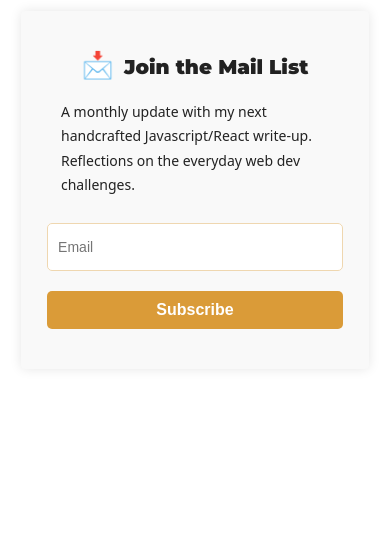
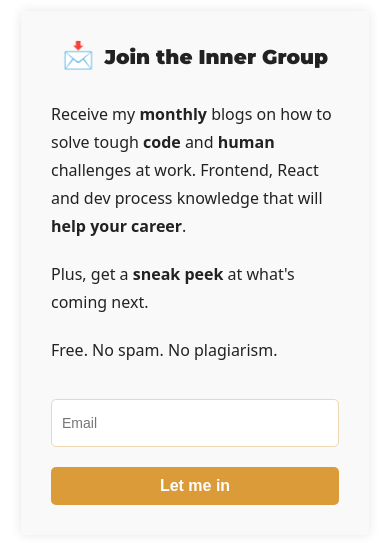
Before and after one commit to moubi/blog, a Gatsby site: page /subscribe in a window 390 px wide. Shown: the part 59-602 px from the top of the page. Built offline with nearby package versions, Linux system fonts and the light colour scheme; Gatsby itself is replaced by a stand-in of ours; some packages are replaced by stand-ins of ours.

Commit message:
Update newsletter texts.

```diff
--- a/gatsby-config.js
+++ b/gatsby-config.js
@@ -4,7 +4,7 @@ module.exports = {
     title: `webup.org/blog`,
     author: {
       name: `Miroslav Nikolov`,
-      summary: `My two cents on Javascript, React and Open source.`,
+      summary: `My two cents on Frontend, React and Programming.`,
     },
     description: `A blog about React, front-end, open source. Personal perspective, thoughts and solutions of common challenges as a web developer`,
     siteUrl: `https://webup.org`,
--- a/src/components/newsletter-link.js
+++ b/src/components/newsletter-link.js
@@ -13,8 +13,8 @@ export default function NewsletterLink({ isInBlogPost }) {
         marginBottom: isInBlogPost ? rhythm(1.7) : 0,
       }}
     >
-      <Link to="/subscribe">Subscribe</Link> for my monthly updates delivered to
-      your email.
+      <Link to="/subscribe">Get my solutions</Link> on tech challenges to help
+      you level up.
     </p>
   )
 }
--- a/src/components/newsletter-link.module.css
+++ b/src/components/newsletter-link.module.css
@@ -1,12 +1,13 @@
 .NewsletterLink {
   font-size: 16px;
   line-height: 20px;
+  font-weight: 600;
 }
 
 .NewsletterLink:before {
   content: "📩";
   margin-right: 10px;
-  font-size: 26px;
+  font-size: 30px;
   vertical-align: middle;
 }
 
--- a/src/components/newsletter.js
+++ b/src/components/newsletter.js
@@ -48,18 +48,32 @@ export default function Newsletter() {
       ) : (
         <>
           <div>
+            {/* <p>
+              I am sorry for interrupting your read. Hope you find the current
+              writing useful.
+            </p>
+            <p>
+              This is a one time reminder to sync for more future blogs. You can
+              always find the form at the bottom of each post.
+            </p> */}
             <h2
               className={styles.heading}
               style={{
                 fontFamily: "var(--secondaryFontFamily)",
               }}
             >
-              Join the Mail List
+              Join the Inner Group
             </h2>
             <p>
-              A monthly update with my next handcrafted Javascript/React
-              write-up. Reflections on the everyday web dev challenges.
+              Receive my <strong>monthly</strong> blogs on how to solve tough
+              <strong> code</strong> and <strong>human</strong> challenges at
+              work. Frontend, React and dev process knowledge that will{" "}
+              <strong>help your career</strong>.
             </p>
+            <p>
+              Plus, get a <strong>sneak peek</strong> at what's coming next.
+            </p>
+            <p>Free. No spam. No plagiarism.</p>
           </div>
           <form
             className={styles.form}
@@ -97,7 +111,7 @@ export default function Newsletter() {
                 color: "var(--textButton)",
               }}
             >
-              Subscribe
+              Let me in
             </button>
           </form>
         </>
--- a/src/components/newsletter.module.css
+++ b/src/components/newsletter.module.css
@@ -1,14 +1,17 @@
 .container {
   display: flex;
   align-items: center;
+  justify-content: space-between;
   min-height: 240px;
   margin: 0 0 50px 0;
+  padding: 30px;
   font-family: system-ui, -apple-system, "BlinkMacSystemFont",
   "Segoe UI", "Roboto";
   border-radius: 4px;
   position: relative;
   box-shadow: 0 0 12px rgba(0, 0, 0, .1);
   overflow: hidden;
+  box-sizing: border-box;
 }
 
 .container > div {
@@ -22,26 +25,30 @@
   text-align: center;
 }
 
-.heading:before {
-  content: "📩";
-  margin-right: 10px;
-  font-size: 26px;
+.form {
+  display: block;
+  flex-basis: 35%;
+  margin: 0;
+  text-align: center;
 }
 
-.form {
+.form:before {
   display: block;
-  flex-basis: 40%;
-  margin: 0;
+  content: "📩";
+  margin-bottom: 40px;
+  font-size: 80px;
+  line-height: 90px;
+  text-align: center;
 }
 
 .container p {
-  font-size: 14px;
+  font-size: 16px;
   margin: 0;
-  padding: 0 40px;
+  padding: 10px 0;
 }
 
 .container input {
-  width: 85%;
+  width: 100%;
   height: 48px;
   margin-bottom: 20px;
   padding: 0 10px;
@@ -51,7 +58,7 @@
 }
 
 .btn {
-  width: 85%;
+  width: 100%;
   background-color: #da9b38;
   padding: 10px 15px;
   border: none;
@@ -65,11 +72,19 @@
 @media screen and (max-width: 600px) {
   .container {
     display: block;
-    padding: 40px 0;
   }
 
-  .container > form {
-    text-align: center;
+  .heading:before {
+    content: "📩";
+    margin-right: 10px;
+    font-size: 26px;
+  }
+
+  .form {
     margin-top: 25px;
   }
+
+  .form:before {
+    display: none;
+  }
 }
--- a/src/components/popup-newsletter.js
+++ b/src/components/popup-newsletter.js
@@ -27,7 +27,7 @@ export default function PopupNewsletter() {
             // string - required - Type of interaction (e.g. 'play')
             action: "2:10 min passed",
           })
-        }, 360000)
+        }, 420000)
       }
     }
   }, [setIsShown])
```
